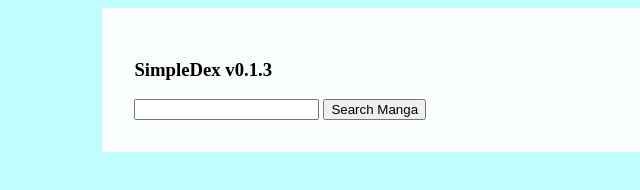
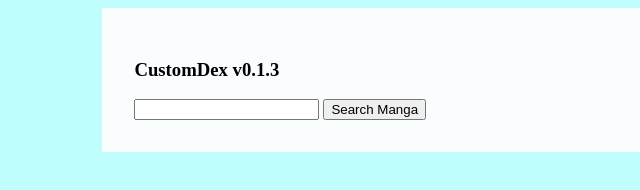
Before and after one commit to CustomDex/customdex.github.io, a plain HTML site: page index.html in a window 1280 px wide. Shown: the full height of the page, 0-640 px from the left. Drawn offline with Linux system fonts and the light colour scheme.

Commit message:
Update index.html

```diff
--- a/index.html
+++ b/index.html
@@ -309,7 +309,7 @@ body {background-color:#c0fefe}
 <div id="view_right" onclick=movePage(-1) class="view_preview"></div>
 </div>
 <div id="search">
-<h3>SimpleDex v0.1.3</h3>
+<h3>CustomDex v0.1.3</h3>
 <input type="text" id="search_term" onkeydown="searchInput(event)"/>
 <input type="button" onclick="search()" value="Search Manga"/>
 <label for="search_term" id="search_info"></label>
```
